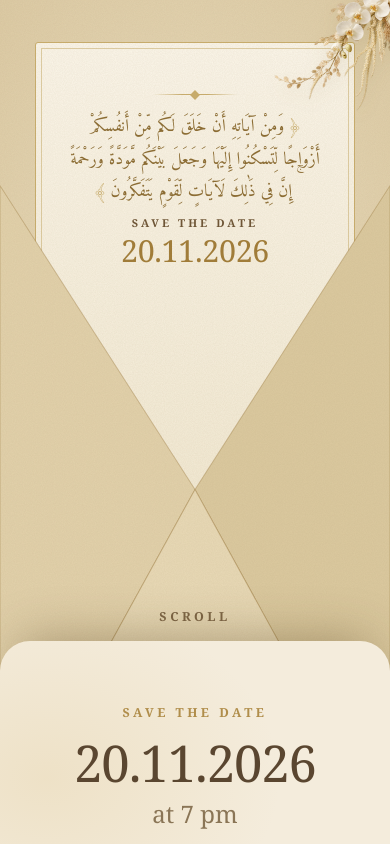
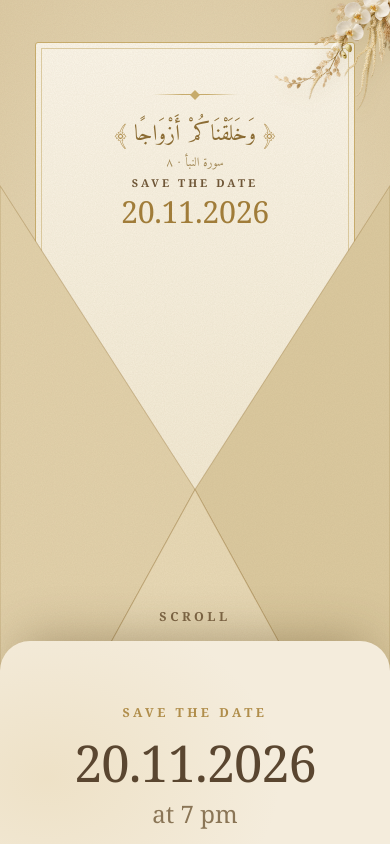
Before and after one commit to FaridaElselmy/ahmed-donia-wedding, a website: page index.html in a window 390 px wide. Both pictures are taken after a click on the button "Open the invitation". Drawn offline with Linux system fonts and the light colour scheme; a web font is replaced by a local one.

Commit message:
changes index

```diff
--- a/index.html
+++ b/index.html
@@ -39,24 +39,24 @@ body{position:relative;color:var(--ink);font:400 1.15rem/1.55 "Cormorant Garamon
 .envelope-florals{position:absolute;z-index:7;width:clamp(170px,30vw,400px);height:auto;right:-3%;top:0;pointer-events:none;filter:drop-shadow(0 8px 8px #6d54211a)}
 .glass .mini{position:absolute;right:-26px;top:-46px;width:130px;height:auto;pointer-events:none;z-index:-1;opacity:.85;transform:rotate(8deg)}
 .glass{isolation:isolate}
-/* Quran verse inside the letter */
-.verse{margin:0 auto .7rem;max-width:84%;direction:rtl}
+/* Quran verse inside the letter — Surah An-Naba 78:8 */
+.verse{margin:0 auto .95rem;max-width:92%;direction:rtl;text-align:center}
 .verse .orn{display:block;width:84px;height:10px;margin:0 auto .7rem;background:linear-gradient(90deg,transparent,#c9ad6c 35%,#c9ad6c 65%,transparent) center/100% 1px no-repeat;position:relative}
 .verse .orn::after{content:"";position:absolute;left:50%;top:50%;width:7px;height:7px;background:#c9ad6c;transform:translate(-50%,-50%) rotate(45deg)}
-.verse q{display:block;quotes:none;font:400 clamp(1.05rem,4.9vw,1.4rem)/1.95 "Amiri Quran","Amiri",serif;color:#8a6a30;text-wrap:balance}
-.verse q::before{content:"\FD3F\00A0";color:#c9ad6c}.verse q::after{content:"\00A0\FD3E";color:#c9ad6c}
-.verse cite{display:block;margin-top:.45rem;font:400 .95rem/1.2 "Amiri Quran","Amiri",serif;font-style:normal;color:#a8843f;opacity:.9}
+.verse q{display:block;quotes:none;font:400 clamp(1.6rem,6vw,2.2rem)/1.75 "Amiri Quran","Amiri",serif;color:#8a6a30;text-wrap:balance}
+.verse q::before{content:"\FD3F\00A0";color:#b08d4a}.verse q::after{content:"\00A0\FD3E";color:#b08d4a}
+.verse cite{display:block;margin-top:.2rem;font:400 .85rem/1.45 "Amiri Quran","Amiri",serif;font-style:normal;color:#9d824d;opacity:.95}
 @media(max-width:600px){
   .envelope-florals{width:min(150px,40vw);right:-34px;top:-26px}
   .stage .txt{top:30%}
   .letter{top:5%;left:9%;right:9%;padding-top:2.9rem}
-  .verse{max-width:92%;margin-bottom:.95rem}.verse .orn{margin-bottom:.35rem}
-  .verse q{font-size:min(4.5vw,2.6svh);line-height:1.85}
-  .verse cite{display:none}
+  .verse{max-width:95%;margin-bottom:.65rem}.verse .orn{margin-bottom:.5rem}
+  .verse q{font-size:clamp(1.35rem,5.7vw,1.85rem);line-height:1.75}
+  .verse cite{font-size:.78rem}
   .letter .eb{font-size:.68rem}
   .letter .dt{font-size:min(1.9rem,4.8svh);margin-top:.35rem}
 }
-@media(max-width:600px) and (max-height:620px){.letter{padding-top:2.2rem}.verse{margin-bottom:.5rem}.verse q{font-size:4.1vw;line-height:1.7}}
+@media(max-width:600px) and (max-height:620px){.letter{padding-top:2.2rem}.verse{margin-bottom:.4rem}.verse q{font-size:clamp(1.2rem,5vw,1.5rem);line-height:1.6}}
 .flap{position:absolute;z-index:3;left:0;right:0;top:0;height:58%;transform-origin:50% 0;transform-style:preserve-3d;transform:rotateX(calc(var(--p,0) * 180deg))}
 .face{position:absolute;inset:0;backface-visibility:hidden;-webkit-backface-visibility:hidden}
 .back{transform:rotateX(180deg)}
@@ -67,10 +67,10 @@ body{position:relative;color:var(--ink);font:400 1.15rem/1.55 "Cormorant Garamon
 .txt{position:absolute;z-index:1;left:0;right:0;top:25%;text-align:center;color:var(--env-ink)}
 /* Darker gold and a tiny outline make the original cursive legible on the envelope. */
 .names{font:400 clamp(3rem,11vw,4.6rem)/1.12 "Pinyon Script",cursive;color:#674416;margin:.6rem 0 .15rem;text-shadow:0 1px 0 #fff4d7,0 0 2px rgba(61,36,12,.5);-webkit-text-stroke:.38px rgba(91,54,17,.42)}
-.wedding-line{font-size:clamp(.65rem,1.3vw,.85rem);letter-spacing:.22em;line-height:1.5;margin:0 auto;max-width:90%}
+.wedding-line{font-size:clamp(.8rem,1.65vw,.98rem);letter-spacing:.22em;line-height:1.5;margin:0 auto;max-width:90%}
 .venue-title{font:500 clamp(1.55rem,4.5vw,2.05rem)/1.2 "Cormorant Garamond",Georgia,serif;letter-spacing:-.01em;color:var(--ink);margin:1rem auto 0;max-width:100%}
 .venue-city{font:400 clamp(1.8rem,6vw,2.35rem)/1.1 "Pinyon Script",cursive;letter-spacing:normal;text-transform:none;color:var(--ink);margin:.25rem auto 0}
-@media(max-width:600px){.stage .names{font-size:clamp(3.05rem,12vw,4rem)}.wedding-line{font-size:.65rem;letter-spacing:.13em}}
+@media(max-width:600px){.stage .names{font-size:clamp(3.05rem,12vw,4rem)}.wedding-line{font-size:clamp(.74rem,2.5vw,.86rem);letter-spacing:.11em}}
 .seal{position:absolute;left:50%;bottom:0;transform:translate(-50%,50%);border:0;background:none;padding:0;cursor:pointer;filter:drop-shadow(0 6px 8px rgba(70,50,20,.35));transition:transform .1s ease-out;touch-action:none}
 .seal:active{transform:translate(-50%,50%) scale(.96)}
 .seal svg{display:block;width:clamp(76px,22vw,96px);height:auto}
@@ -109,7 +109,7 @@ footer{text-align:center;padding:3.6rem 1rem 0}
 <section class="stage" id="stage" aria-label="Wedding invitation envelope">
   <div class="paper"></div>
   <article class="letter" aria-hidden="true">
-    <figure class="verse" lang="ar" dir="rtl"><span class="orn" aria-hidden="true"></span><q>وَمِنْ آيَاتِهِ أَنْ خَلَقَ لَكُم مِّنْ أَنفُسِكُمْ أَزْوَاجًا لِّتَسْكُنُوا إِلَيْهَا وَجَعَلَ بَيْنَكُم مَّوَدَّةً وَرَحْمَةً ۚ إِنَّ فِي ذَٰلِكَ لَآيَاتٍ لِّقَوْمٍ يَتَفَكَّرُونَ</q><cite>سورة الروم</cite></figure>
+    <figure class="verse" lang="ar" dir="rtl" aria-label="سورة النبأ، الآية الثامنة"><span class="orn" aria-hidden="true"></span><q>وَخَلَقْنَاكُمْ أَزْوَاجًا</q><cite>سورة النبأ · ٨</cite></figure>
     <p class="eb">Save the date</p><p class="dt">20.11.2026</p>
   </article>
   <svg class="pockets" viewBox="0 0 100 100" preserveAspectRatio="none" aria-hidden="true">
@@ -132,10 +132,14 @@ footer{text-align:center;padding:3.6rem 1rem 0}
           <defs>
             <radialGradient id="sg" cx="40%" cy="35%" r="75%"><stop offset="0" stop-color="#fffaf0"/><stop offset=".7" stop-color="#eadfc6"/><stop offset="1" stop-color="#cdb98c"/></radialGradient>
             <clipPath id="monogram-clip"><ellipse cx="45" cy="56" rx="32" ry="43"/></clipPath>
+            <filter id="gold-only" x="-20%" y="-20%" width="140%" height="140%" color-interpolation-filters="sRGB">
+              <!-- Turn the cream background transparent but keep the original gold texture. -->
+              <feColorMatrix type="matrix" values="1 0 0 0 0  0 1 0 0 0  0 0 1 0 0  5 0 -5 0 -.65" />
+            </filter>
           </defs>
           <ellipse cx="45" cy="56" rx="40" ry="51" fill="url(#sg)"/>
           <image href="/assets/ad-monogram.png" x="10" y="21" width="70" height="70"
-                 preserveAspectRatio="xMidYMid meet" clip-path="url(#monogram-clip)" style="mix-blend-mode:multiply"/>
+                 preserveAspectRatio="xMidYMid meet" clip-path="url(#monogram-clip)" filter="url(#gold-only)"/>
           <ellipse cx="45" cy="56" rx="33" ry="44" fill="none" stroke="#b08d4a" stroke-opacity=".55" stroke-width="1.2"/>
         </svg>
       </button>
```
